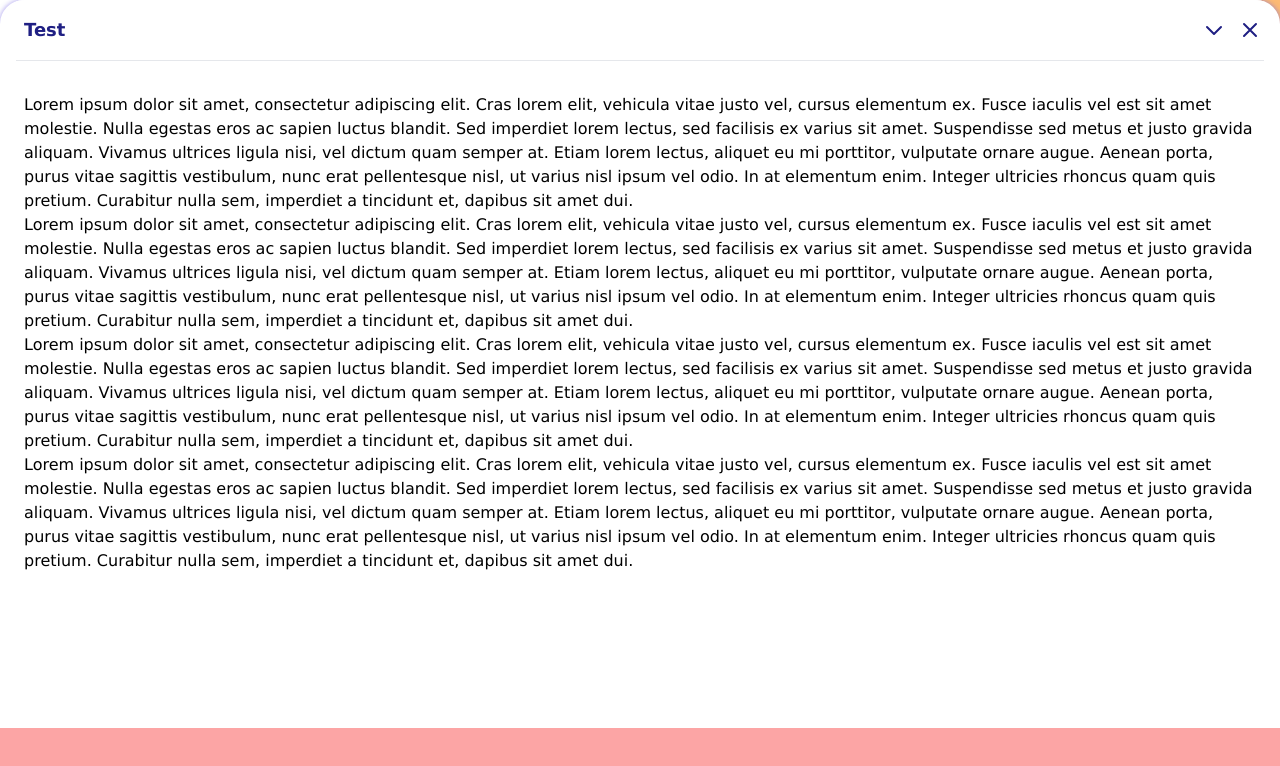
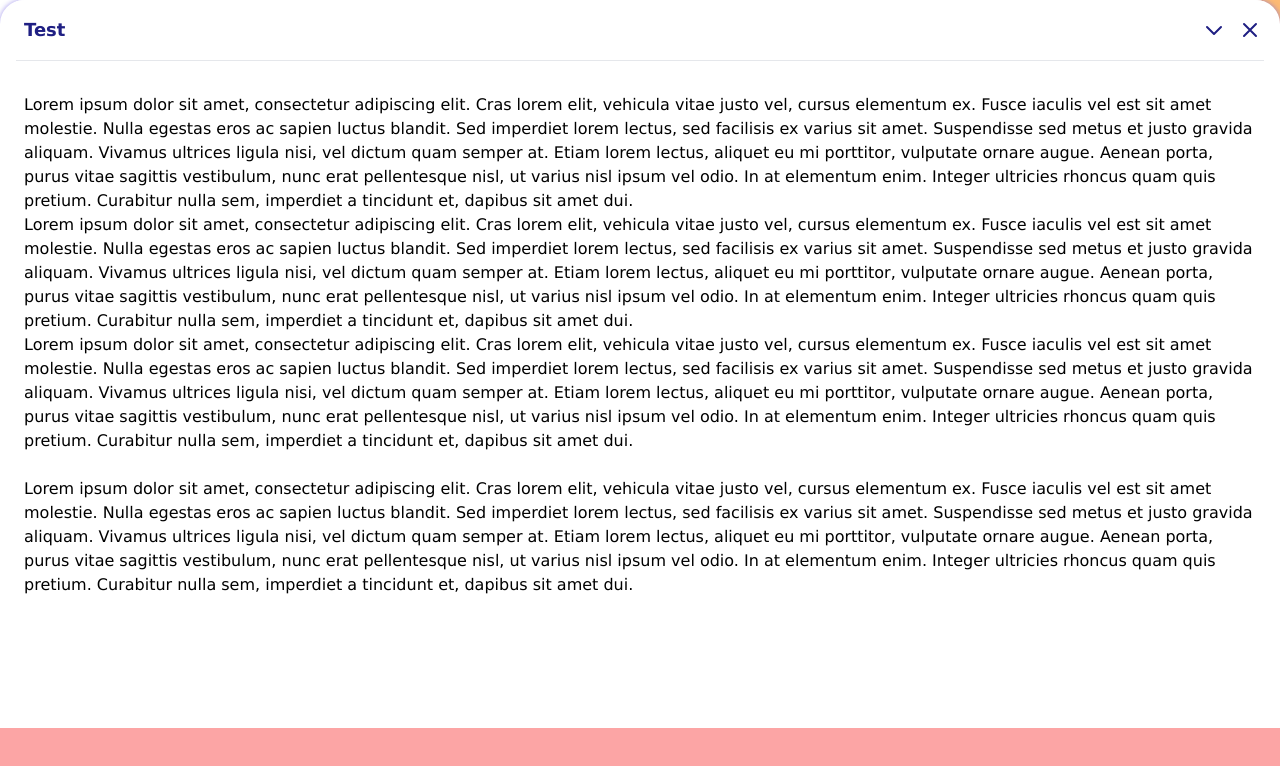
Before and after one commit to OskarGrzelak/vue-swipe-panel-test, a Vue app: page / in a window 1280 px wide. Shown: the top 766 px of the page. Built offline with nearby package versions, Linux system fonts and the light colour scheme.

Commit message:
add input field

```diff
--- a/src/App.vue
+++ b/src/App.vue
@@ -129,6 +129,7 @@ const toolbarHeight = computed(() => {
           pretium. Curabitur nulla sem, imperdiet a tincidunt et, dapibus sit
           amet dui.
         </p>
+        <input type="tel" name="text" id="text">
         <p>
           Lorem ipsum dolor sit amet, consectetur adipiscing elit. Cras lorem
           elit, vehicula vitae justo vel, cursus elementum ex. Fusce iaculis vel
```
Also changed, not shown: 4 other files (tests, documents, lock files or other folders).
